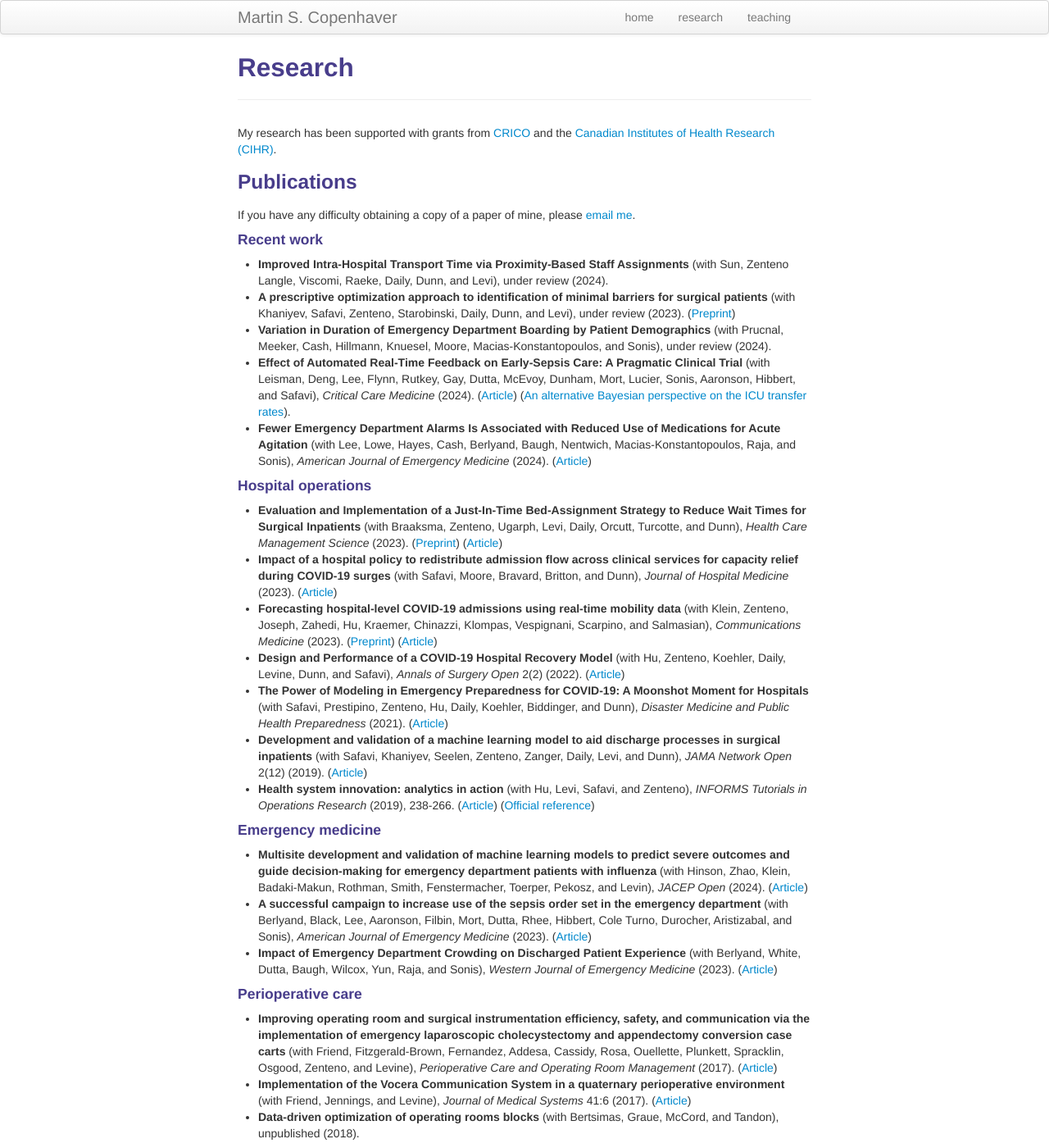
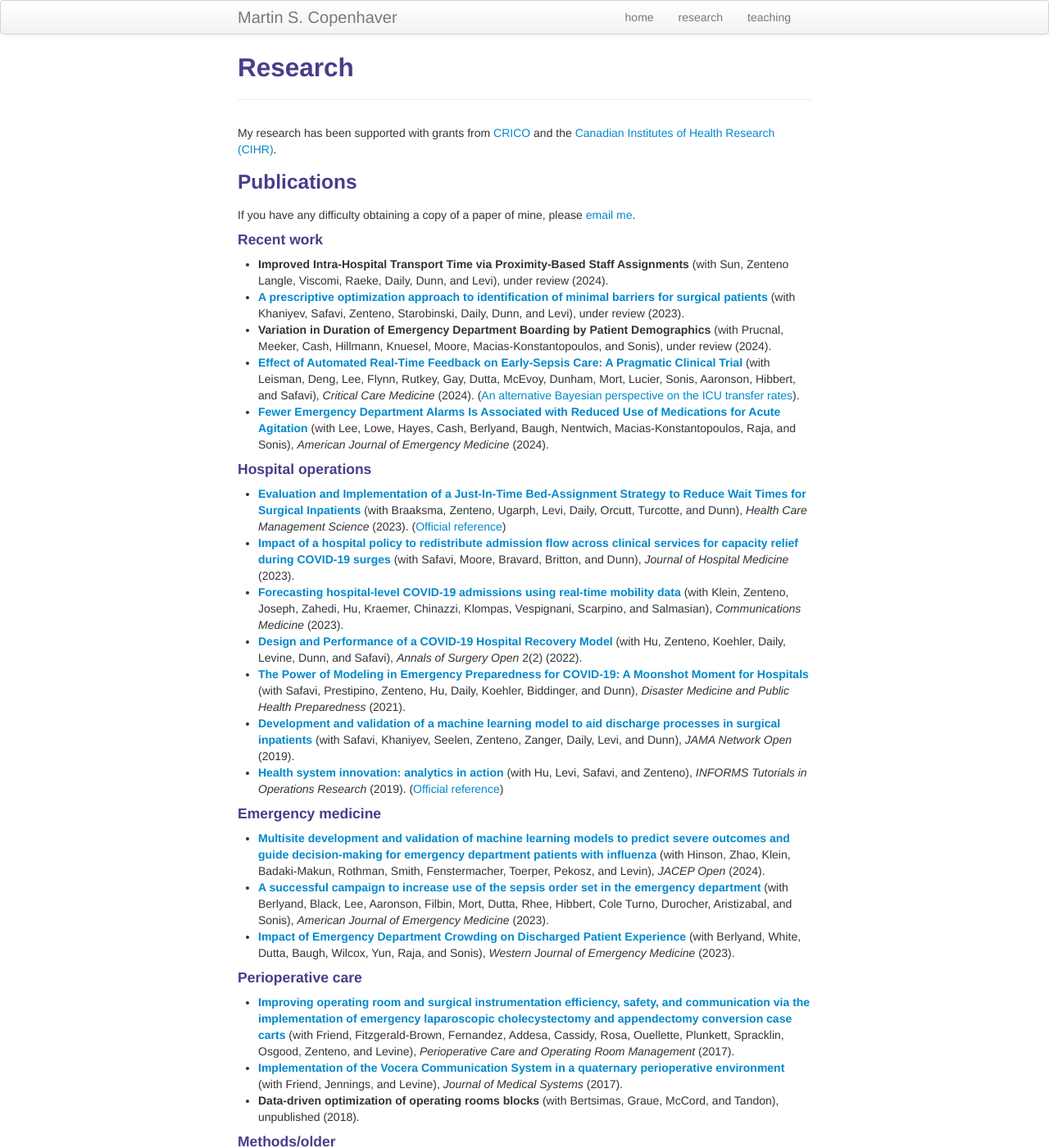
Before and after one commit to martincopenhaver/martincopenhaver.github.io, a Jekyll site: the page built from research.md, in a window 1280 px wide and 1400 px high. Shown: the whole window at 82% size. Built offline with Jekyll 4.4.1, drawn with Linux system fonts in a browser that asks for light colours; some of the changed text lies outside the part shown.

Commit message:
Update research.md

```diff
--- a/research.md
+++ b/research.md
@@ -14,39 +14,39 @@ If you have any difficulty obtaining a copy of a paper of mine, please <a href="
 
 #### Recent work
 * **Improved Intra-Hospital Transport Time via Proximity-Based Staff Assignments** (with Sun, Zenteno Langle, Viscomi, Raeke, Daily, Dunn, and Levi), under review (2024).
-* **A prescriptive optimization approach to identification of minimal barriers for surgical patients** (with Khaniyev, Safavi, Zenteno, Starobinski, Daily, Dunn, and Levi), under review (2023). ([Preprint](https://www.medrxiv.org/content/10.1101/2023.03.24.23287694v1.full.pdf))
+* [**A prescriptive optimization approach to identification of minimal barriers for surgical patients**](https://www.medrxiv.org/content/10.1101/2023.03.24.23287694v1.full.pdf) (with Khaniyev, Safavi, Zenteno, Starobinski, Daily, Dunn, and Levi), under review (2023).
 * **Variation in Duration of Emergency Department Boarding by Patient Demographics** (with Prucnal, Meeker, Cash, Hillmann, Knuesel, Moore, Macias-Konstantopoulos, and Sonis), under review (2024).
-* **Effect of Automated Real-Time Feedback on Early-Sepsis Care: A Pragmatic Clinical Trial** (with Leisman, Deng, Lee, Flynn, Rutkey, Gay, Dutta, McEvoy, Dunham, Mort, Lucier, Sonis, Aaronson, Hibbert, and Safavi), _Critical Care Medicine_ (2024). ([Article](https://journals.lww.com/ccmjournal/abstract/9900/effect_of_automated_real_time_feedback_on.247.aspx)) ([An alternative Bayesian perspective on the ICU transfer rates](/subpages/bayes-icu.md)).
-* **Fewer Emergency Department Alarms Is Associated with Reduced Use of Medications for Acute Agitation** (with Lee, Lowe, Hayes, Cash, Berlyand, Baugh, Nentwich, Macias-Konstantopoulos, Raja, and Sonis), _American Journal of Emergency Medicine_ (2024). ([Article](https://www.sciencedirect.com/science/article/abs/pii/S0735675724001773))
+* [**Effect of Automated Real-Time Feedback on Early-Sepsis Care: A Pragmatic Clinical Trial**](https://journals.lww.com/ccmjournal/abstract/9900/effect_of_automated_real_time_feedback_on.247.aspx) (with Leisman, Deng, Lee, Flynn, Rutkey, Gay, Dutta, McEvoy, Dunham, Mort, Lucier, Sonis, Aaronson, Hibbert, and Safavi), _Critical Care Medicine_ (2024). ([An alternative Bayesian perspective on the ICU transfer rates](/subpages/bayes-icu.md)).
+* [**Fewer Emergency Department Alarms Is Associated with Reduced Use of Medications for Acute Agitation**](https://www.sciencedirect.com/science/article/abs/pii/S0735675724001773) (with Lee, Lowe, Hayes, Cash, Berlyand, Baugh, Nentwich, Macias-Konstantopoulos, Raja, and Sonis), _American Journal of Emergency Medicine_ (2024).
 
 #### Hospital operations
-* **Evaluation and Implementation of a Just-In-Time Bed-Assignment Strategy to Reduce Wait Times for Surgical Inpatients** (with Braaksma, Zenteno, Ugarph, Levi, Daily, Orcutt, Turcotte, and Dunn), _Health Care Management Science_  (2023). ([Preprint](https://martincopenhaver.github.io/files/JIT_preprint.pdf)) ([Article](https://link.springer.com/article/10.1007/s10729-023-09638-3))
-* **Impact of a hospital policy to redistribute admission flow across clinical services for capacity relief during COVID-19 surges** (with Safavi, Moore, Bravard, Britton, and Dunn), _Journal of Hospital Medicine_ (2023). ([Article](https://shmpublications.onlinelibrary.wiley.com/doi/10.1002/jhm.13058))
-* **Forecasting hospital-level COVID-19 admissions using real-time mobility data** (with Klein, Zenteno, Joseph, Zahedi, Hu, Kraemer, Chinazzi, Klompas, Vespignani, Scarpino, and Salmasian), _Communications Medicine_ (2023). ([Preprint](https://www.medrxiv.org/content/10.1101/2022.06.06.22275840)) ([Article](https://www.nature.com/articles/s43856-023-00253-5))
-* **Design and Performance of a COVID-19 Hospital Recovery Model** (with Hu, Zenteno, Koehler, Daily, Levine, Dunn, and Safavi), _Annals of Surgery Open_ 2(2) (2022). ([Article](https://journals.lww.com/aosopen/Fulltext/2021/06000/Design_and_Performance_of_a_COVID_19_Hospital.9.aspx))
-* **The Power of Modeling in Emergency Preparedness for COVID-19: A Moonshot Moment for Hospitals** (with Safavi, Prestipino, Zenteno, Hu, Daily, Koehler, Biddinger, and Dunn), _Disaster Medicine and Public Health Preparedness_ (2021). ([Article](https://doi.org/10.1017/dmp.2021.51))
-* **Development and validation of a machine learning model to aid discharge processes in surgical inpatients** (with Safavi, Khaniyev, Seelen, Zenteno, Zanger, Daily, Levi, and Dunn), _JAMA Network Open_ 2(12) (2019). ([Article](https://jamanetwork.com/journals/jamanetworkopen/fullarticle/2757372))
-* **Health system innovation: analytics in action** (with Hu, Levi, Safavi, and Zenteno), _INFORMS Tutorials in Operations Research_ (2019), 238-266. ([Article](https://martincopenhaver.github.io/files/AnalyticsInAction.pdf)) ([Official reference](https://pubsonline.informs.org/doi/10.1287/educ.2019.0202))
+* [**Evaluation and Implementation of a Just-In-Time Bed-Assignment Strategy to Reduce Wait Times for Surgical Inpatients**](https://martincopenhaver.github.io/files/JIT_preprint.pdf) (with Braaksma, Zenteno, Ugarph, Levi, Daily, Orcutt, Turcotte, and Dunn), _Health Care Management Science_ (2023). ([Official reference](https://link.springer.com/article/10.1007/s10729-023-09638-3))
+* [**Impact of a hospital policy to redistribute admission flow across clinical services for capacity relief during COVID-19 surges**](https://shmpublications.onlinelibrary.wiley.com/doi/10.1002/jhm.13058) (with Safavi, Moore, Bravard, Britton, and Dunn), _Journal of Hospital Medicine_ (2023).
+* [**Forecasting hospital-level COVID-19 admissions using real-time mobility data**](https://www.nature.com/articles/s43856-023-00253-5) (with Klein, Zenteno, Joseph, Zahedi, Hu, Kraemer, Chinazzi, Klompas, Vespignani, Scarpino, and Salmasian), _Communications Medicine_ (2023).
+* [**Design and Performance of a COVID-19 Hospital Recovery Model**](https://journals.lww.com/aosopen/Fulltext/2021/06000/Design_and_Performance_of_a_COVID_19_Hospital.9.aspx) (with Hu, Zenteno, Koehler, Daily, Levine, Dunn, and Safavi), _Annals of Surgery Open_ 2(2) (2022).
+* [**The Power of Modeling in Emergency Preparedness for COVID-19: A Moonshot Moment for Hospitals**](https://doi.org/10.1017/dmp.2021.51) (with Safavi, Prestipino, Zenteno, Hu, Daily, Koehler, Biddinger, and Dunn), _Disaster Medicine and Public Health Preparedness_ (2021).
+* [**Development and validation of a machine learning model to aid discharge processes in surgical inpatients**](https://jamanetwork.com/journals/jamanetworkopen/fullarticle/2757372) (with Safavi, Khaniyev, Seelen, Zenteno, Zanger, Daily, Levi, and Dunn), _JAMA Network Open_ (2019).
+* [**Health system innovation: analytics in action**](https://martincopenhaver.github.io/files/AnalyticsInAction.pdf) (with Hu, Levi, Safavi, and Zenteno), _INFORMS Tutorials in Operations Research_ (2019). ([Official reference](https://pubsonline.informs.org/doi/10.1287/educ.2019.0202))
 
 #### Emergency medicine
-* **Multisite development and validation of machine learning models to predict severe outcomes and guide decision-making for emergency department patients with influenza** (with Hinson, Zhao, Klein, Badaki-Makun, Rothman, Smith, Fenstermacher, Toerper, Pekosz, and Levin), _JACEP Open_ (2024). ([Article](https://onlinelibrary.wiley.com/doi/10.1002/emp2.13117))
-* **A successful campaign to increase use of the sepsis order set in the emergency department** (with Berlyand, Black, Lee, Aaronson, Filbin, Mort, Dutta, Rhee, Hibbert, Cole Turno, Durocher, Aristizabal, and Sonis), _American Journal of Emergency Medicine_ (2023). ([Article](https://www.sciencedirect.com/science/article/abs/pii/S0735675723004126))
-* **Impact of Emergency Department Crowding on Discharged Patient Experience** (with Berlyand, White, Dutta, Baugh, Wilcox, Yun, Raja, and Sonis), _Western Journal of Emergency Medicine_ (2023). ([Article](https://escholarship.org/uc/item/5tw0n5sc))
+* [**Multisite development and validation of machine learning models to predict severe outcomes and guide decision-making for emergency department patients with influenza**](https://onlinelibrary.wiley.com/doi/10.1002/emp2.13117) (with Hinson, Zhao, Klein, Badaki-Makun, Rothman, Smith, Fenstermacher, Toerper, Pekosz, and Levin), _JACEP Open_ (2024).
+* [**A successful campaign to increase use of the sepsis order set in the emergency department**](https://www.sciencedirect.com/science/article/abs/pii/S0735675723004126) (with Berlyand, Black, Lee, Aaronson, Filbin, Mort, Dutta, Rhee, Hibbert, Cole Turno, Durocher, Aristizabal, and Sonis), _American Journal of Emergency Medicine_ (2023).
+* [**Impact of Emergency Department Crowding on Discharged Patient Experience**](https://escholarship.org/uc/item/5tw0n5sc) (with Berlyand, White, Dutta, Baugh, Wilcox, Yun, Raja, and Sonis), _Western Journal of Emergency Medicine_ (2023).
 
 #### Perioperative care
-* **Improving operating room and surgical instrumentation efficiency, safety, and communication via the implementation of emergency laparoscopic cholecystectomy and appendectomy conversion case carts** (with Friend, Fitzgerald-Brown, Fernandez, Addesa, Cassidy, Rosa, Ouellette, Plunkett, Spracklin, Osgood, Zenteno, and Levine), _Perioperative Care and Operating Room Management_ (2017). ([Article](http://www.sciencedirect.com/science/article/pii/S2405603017300055))
-* **Implementation of the Vocera Communication System in a quaternary perioperative environment** (with Friend, Jennings, and Levine), _Journal of Medical Systems_ 41:6 (2017). ([Article](http://link.springer.com/article/10.1007/s10916-016-0652-9))
+* [**Improving operating room and surgical instrumentation efficiency, safety, and communication via the implementation of emergency laparoscopic cholecystectomy and appendectomy conversion case carts**](http://www.sciencedirect.com/science/article/pii/S2405603017300055) (with Friend, Fitzgerald-Brown, Fernandez, Addesa, Cassidy, Rosa, Ouellette, Plunkett, Spracklin, Osgood, Zenteno, and Levine), _Perioperative Care and Operating Room Management_ (2017).
+* [**Implementation of the Vocera Communication System in a quaternary perioperative environment**](http://link.springer.com/article/10.1007/s10916-016-0652-9) (with Friend, Jennings, and Levine), _Journal of Medical Systems_ (2017).
 * **Data-driven optimization of operating rooms blocks** (with Bertsimas, Graue, McCord, and Tandon), unpublished (2018).
 
 #### Methods/older
-* **Certifiably optimal low rank factor analysis** (with Bertsimas and Mazumder), _Journal of Machine Learning Research_ 18(29) (2017), 1-53. ([Article](http://jmlr.org/papers/v18/15-613.html)) ([github code](https://github.com/copenhaver/factoranalysis))
-* **Characterization of the equivalence of robustification and regularization in linear and matrix regression** (with Bertsimas), _European Journal of Operational Research_ (2017). ([Preprint](http://arxiv.org/abs/1411.6160)) ([Final article](http://www.sciencedirect.com/science/article/pii/S0377221717302734))
-* **The Trimmed Lasso: Sparsity and Robustness** (with Bertsimas and Mazumder), unpublished (2017). ([Preprint](http://www.optimization-online.org/DB_HTML/2017/08/6167.html)) ([github code](https://github.com/copenhaver/trimmedlasso))
-* **On structural decompositions of finite frames** (with Chan, Narayan, Stokols, and Theobold), _Advances in Computational Mathematics_ 42(3) (2016), 721-756. ([Preprint](http://arxiv.org/abs/1411.6138)) ([Final article](http://link.springer.com/article/10.1007%2Fs10444-015-9440-1))
-* **Factor posets of frames and dual frames in finite dimensions** (with Berry, Evert, Kim, Klingler, Narayan, and Nghiem), _Involve_ 9:2 (2016), 237-248. ([Preprint](http://arxiv.org/abs/1411.4164)) ([Final article](http://msp.org/involve/2016/9-2/involve-v9-n2-p05-s.pdf))
-* **Diagram vectors and tight frame scaling in finite dimensions** (with Kim, Logan, Mayfield, Narayan, Petro, and Sheperd), _Operators and Matrices_ 8(1) (2014), 78-88. ([Preprint](http://arxiv.org/pdf/1303.1159v1.pdf)) ([Final article](http://oam.ele-math.com/08-02/Diagram-vectors-and-tight-frame-scaling-in-finite-dimensions))
-* **Maximum robustness and surgery of frames in finite dimensions** (with Kim, Logan, Mayfield, Narayan, and Sheperd), _Linear Algebra and its Applications_ 439(5) (2013) 1330-9. ([Preprint](http://arxiv.org/pdf/1303.1163v1.pdf)) ([Final article](http://www.sciencedirect.com/science/article/pii/S0024379513002784))
-* **Orphan works and the global interplay of democracy, copyright, and access**, _Legal Issues in Global Contexts: Perspectives on Technical Communication in an International Age_, edited by St.Amant and Rife (2014). ([Chapter](https://martincopenhaver.github.io/files/orphanworks.pdf)) ([Final book](https://www.routledge.com/Legal-Issues-in-Global-Contexts-Perspectives-on-Technical-Communication/Amant-Rife/p/book/9780895038364))
+* [**Certifiably optimal low rank factor analysis**](http://jmlr.org/papers/v18/15-613.html) (with Bertsimas and Mazumder), _Journal of Machine Learning Research_ (2017). ([github code](https://github.com/copenhaver/factoranalysis))
+* [**Characterization of the equivalence of robustification and regularization in linear and matrix regression**](http://www.sciencedirect.com/science/article/pii/S0377221717302734) (with Bertsimas), _European Journal of Operational Research_ (2017). ([Preprint](http://arxiv.org/abs/1411.6160))
+* [**The Trimmed Lasso: Sparsity and Robustness**](http://www.optimization-online.org/DB_HTML/2017/08/6167.html) (with Bertsimas and Mazumder), unpublished (2017). ([github code](https://github.com/copenhaver/trimmedlasso))
+* [**On structural decompositions of finite frames**](http://link.springer.com/article/10.1007%2Fs10444-015-9440-1) (with Chan, Narayan, Stokols, and Theobold), _Advances in Computational Mathematics_ 42(3) (2016), 721-756. ([Preprint](http://arxiv.org/abs/1411.6138))
+* [**Factor posets of frames and dual frames in finite dimensions**](http://msp.org/involve/2016/9-2/involve-v9-n2-p05-s.pdf) (with Berry, Evert, Kim, Klingler, Narayan, and Nghiem), _Involve_ (2016). ([Preprint](http://arxiv.org/abs/1411.4164))
+* [**Diagram vectors and tight frame scaling in finite dimensions**](http://oam.ele-math.com/08-02/Diagram-vectors-and-tight-frame-scaling-in-finite-dimensions) (with Kim, Logan, Mayfield, Narayan, Petro, and Sheperd), _Operators and Matrices_ 8(1) (2014), 78-88. ([Preprint](http://arxiv.org/pdf/1303.1159v1.pdf))
+* [**Maximum robustness and surgery of frames in finite dimensions**](http://www.sciencedirect.com/science/article/pii/S0024379513002784) (with Kim, Logan, Mayfield, Narayan, and Sheperd), _Linear Algebra and its Applications_ (2013). ([Preprint](http://arxiv.org/pdf/1303.1163v1.pdf))
+* [**Orphan works and the global interplay of democracy, copyright, and access**](https://martincopenhaver.github.io/files/orphanworks.pdf), _Legal Issues in Global Contexts: Perspectives on Technical Communication in an International Age_, edited by St.Amant and Rife (2014). ([Final book](https://www.routledge.com/Legal-Issues-in-Global-Contexts-Perspectives-on-Technical-Communication/Amant-Rife/p/book/9780895038364))
 
 My Ph.D. thesis is [_Sparsity and robustness in modern statistical estimation_](https://dspace.mit.edu/bitstream/handle/1721.1/119279/1065540471-MIT.pdf). Partial lists of my publications can also be found elsewhere:
 * [Google Scholar profile](https://scholar.google.com/citations?user=ieNfNrQAAAAJ)
```
